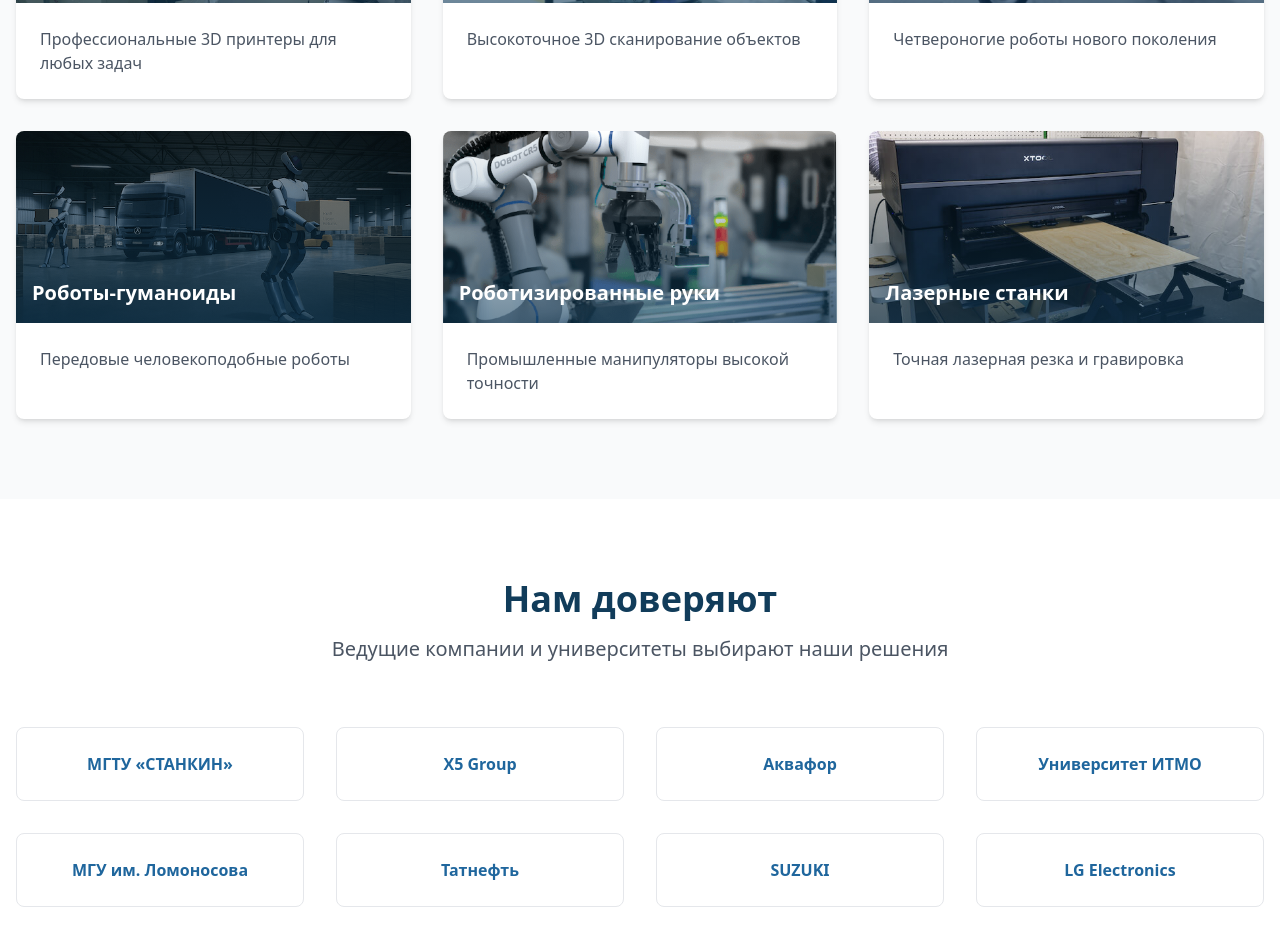
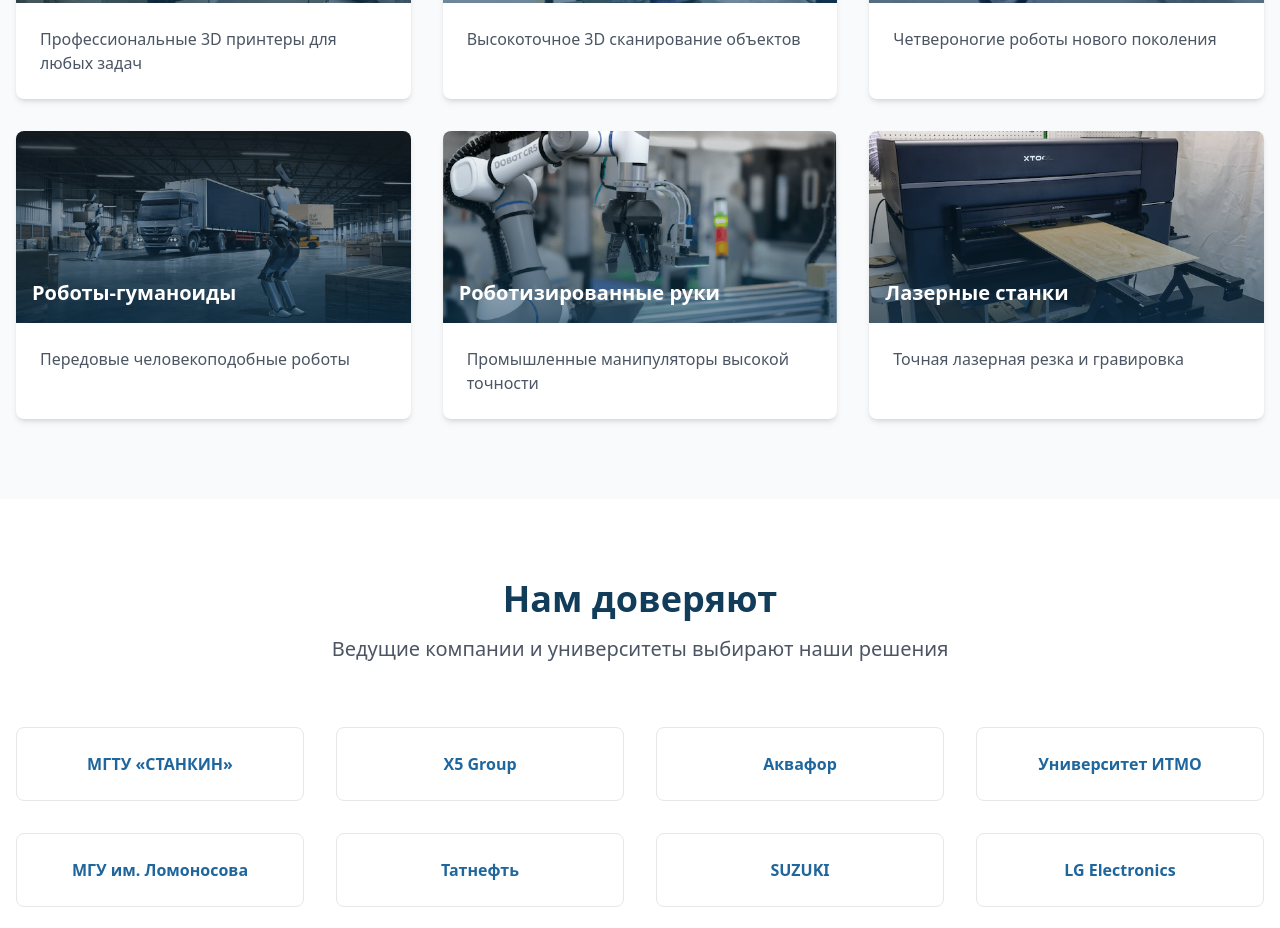
Before and after one commit to egordriagin/d-robots-digital-forge, a React (Vite) app: page / in a window 1280 px wide. Shown: the part 2280-3208 px from the top of the page. Built offline with nearby package versions, Linux system fonts and the light colour scheme.

Commit message:
Update humanoid robot image
Update the image for the humanoid robots category in `src/pages/Index.tsx`.

```diff
--- a/src/pages/Index.tsx
+++ b/src/pages/Index.tsx
@@ -181,7 +181,7 @@ const Index = () => {
               { name: "3D Принтеры", path: "/3d-printers", image: "/lovable-uploads/6e6dfb31-5bb2-47de-ac80-62b214a5108c.png", description: "Профессиональные 3D принтеры для любых задач" },
               { name: "3D Сканеры", path: "/3d-scanners", image: "/lovable-uploads/1de61f53-1ad1-486d-a41a-b07677534eec.png", description: "Высокоточное 3D сканирование объектов" },
               { name: "Робо-собаки", path: "/robotic-dogs", image: "/lovable-uploads/7a11ebf8-8517-4e5f-a5f5-536dff738aa3.png", description: "Четвероногие роботы нового поколения" },
-              { name: "Роботы-гуманоиды", path: "/humanoid-robots", image: "/lovable-uploads/0bb275ed-7704-4805-8d11-54c4823937e5.png", description: "Передовые человекоподобные роботы" },
+              { name: "Роботы-гуманоиды", path: "/humanoid-robots", image: "/lovable-uploads/41ac80d3-ba89-4629-a422-78b19d9dad72.png", description: "Передовые человекоподобные роботы" },
               { name: "Роботизированные руки", path: "/robotic-arms", image: "/lovable-uploads/f01ff7a4-ad84-4553-8eac-bfaa2e392886.png", description: "Промышленные манипуляторы высокой точности" },
               { name: "Лазерные станки", path: "/laser-cutters", image: "/lovable-uploads/412a23d8-1bd6-4d1f-aa81-256e3a56277f.png", description: "Точная лазерная резка и гравировка" }
             ].map((category) => (
```
Also changed, not shown: public/lovable-uploads/41ac80d3-ba89-4629-a422-78b19d9dad72.png (added).
